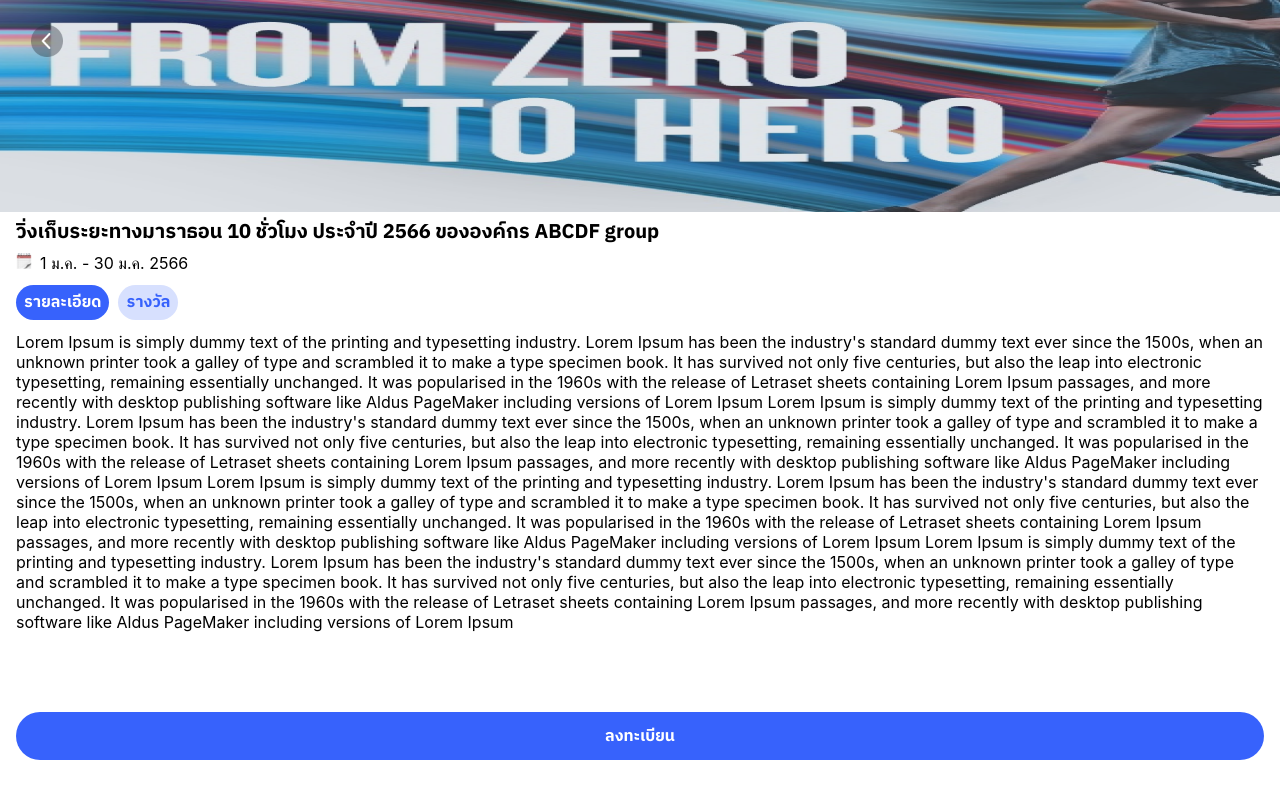
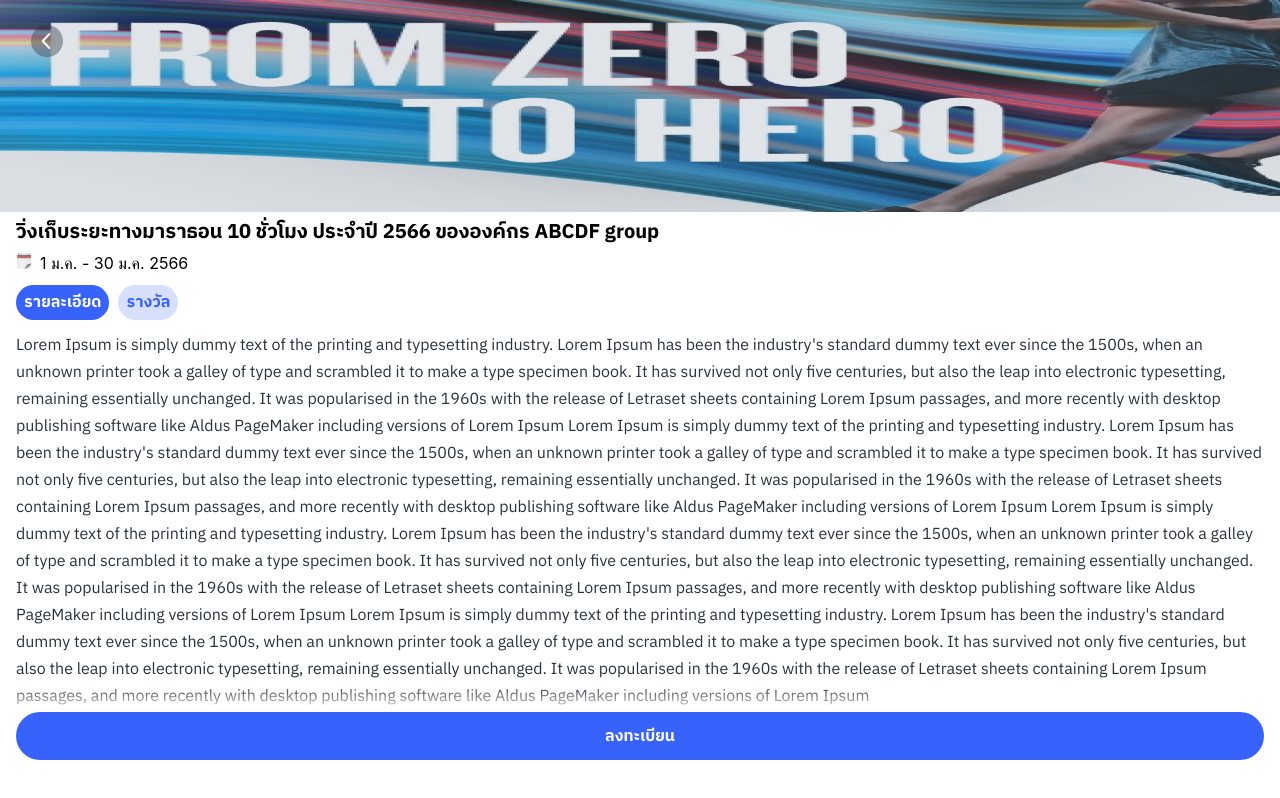
Before and after one commit to pongpich/wellly_web, a React (Create React App) app: page /detail in a window 1280 px wide. Shown: the top 798 px of the page. Built offline with nearby package versions, Linux system fonts and the light colour scheme; what aws-amplify would draw is missing.

Commit message:
เพิ่มความสุง

```diff
--- a/src/App.css
+++ b/src/App.css
@@ -119,7 +119,6 @@ a {
 .box-button {
 
   bottom: 0;
-  left: 16;
   display: flex;
   width: 100%;
   height: 88px;
--- a/src/assets/css/detail.module.css
+++ b/src/assets/css/detail.module.css
@@ -38,8 +38,10 @@
     margin-right: 9px;
 }
 
-.message {
+.message-content {
+    position: relative;
     font-size: 16px;
     font-family: Regular;
     color: var(--grey1);
+    margin-bottom: 150px;
 }
--- a/src/views/Detail.js
+++ b/src/views/Detail.js
@@ -48,7 +48,7 @@ const Detail = () => {
         >
           รางวัล
         </div>
-        <p>
+        <p className={style["message-content"]}>
           Lorem Ipsum is simply dummy text of the printing and typesetting
           industry. Lorem Ipsum has been the industry's standard dummy text ever
           since the 1500s, when an unknown printer took a galley of type and
```
